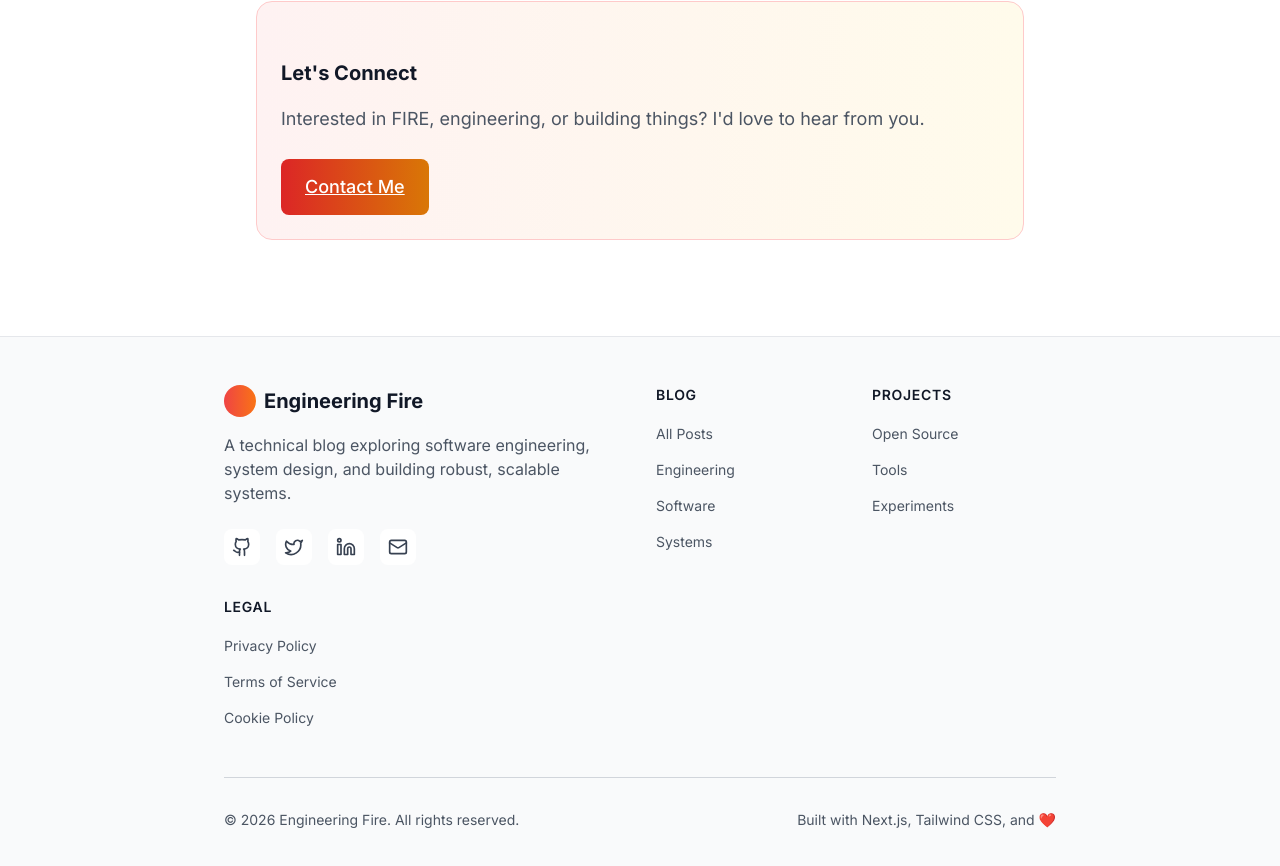
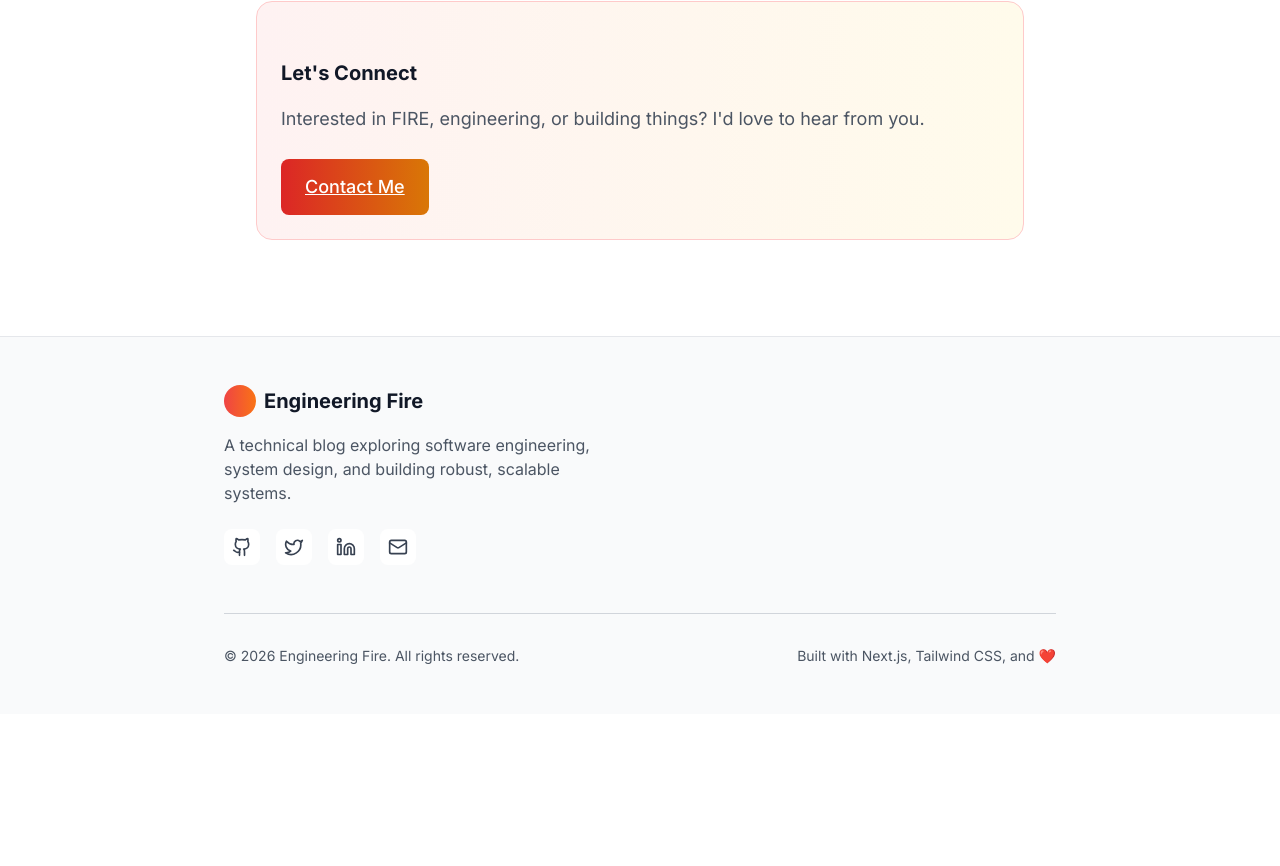
Before and after one commit to jdsebo15/engineering-fire, a Next.js app: page / in a window 1280 px wide. Shown: the part 2046-2912 px from the top of the page. After the commit the page ends 2760 px from the top, so only its background shows below. Built offline with nearby package versions, Linux system fonts and the light colour scheme.

Commit message:
Remove footer link columns (Blog, Projects, Legal); keep brand, social links, and copyright

```diff
--- a/components/footer.tsx
+++ b/components/footer.tsx
@@ -6,34 +6,6 @@ const socialLinks = [
   { name: 'Twitter', href: 'https://twitter.com', icon: Twitter },
   { name: 'LinkedIn', href: 'https://linkedin.com', icon: Linkedin },
   { name: 'Email', href: 'mailto:hello@engineeringfire.blog', icon: Mail },
-]
-
-const footerLinks = [
-  {
-    title: 'Blog',
-    links: [
-      { name: 'All Posts', href: '/blog' },
-      { name: 'Engineering', href: '/blog/category/engineering' },
-      { name: 'Software', href: '/blog/category/software' },
-      { name: 'Systems', href: '/blog/category/systems' },
-    ],
-  },
-  {
-    title: 'Projects',
-    links: [
-      { name: 'Open Source', href: '/projects/open-source' },
-      { name: 'Tools', href: '/projects/tools' },
-      { name: 'Experiments', href: '/projects/experiments' },
-    ],
-  },
-  {
-    title: 'Legal',
-    links: [
-      { name: 'Privacy Policy', href: '/privacy' },
-      { name: 'Terms of Service', href: '/terms' },
-      { name: 'Cookie Policy', href: '/cookies' },
-    ],
-  },
 ]
 
 export function Footer() {
@@ -67,26 +39,6 @@ export function Footer() {
               ))}
             </div>
           </div>
-
-          {footerLinks.map((column) => (
-            <div key={column.title}>
-              <h3 className="text-sm font-semibold text-gray-900 dark:text-white uppercase tracking-wider mb-4">
-                {column.title}
-              </h3>
-              <ul className="space-y-3">
-                {column.links.map((link) => (
-                  <li key={link.name}>
-                    <Link
-                      href={link.href}
-                      className="text-sm text-gray-600 hover:text-primary-600 dark:text-gray-400 dark:hover:text-primary-400 transition-colors"
-                    >
-                      {link.name}
-                    </Link>
-                  </li>
-                ))}
-              </ul>
-            </div>
-          ))}
         </div>
 
         <div className="mt-12 pt-8 border-t border-gray-300 dark:border-gray-700">
```
